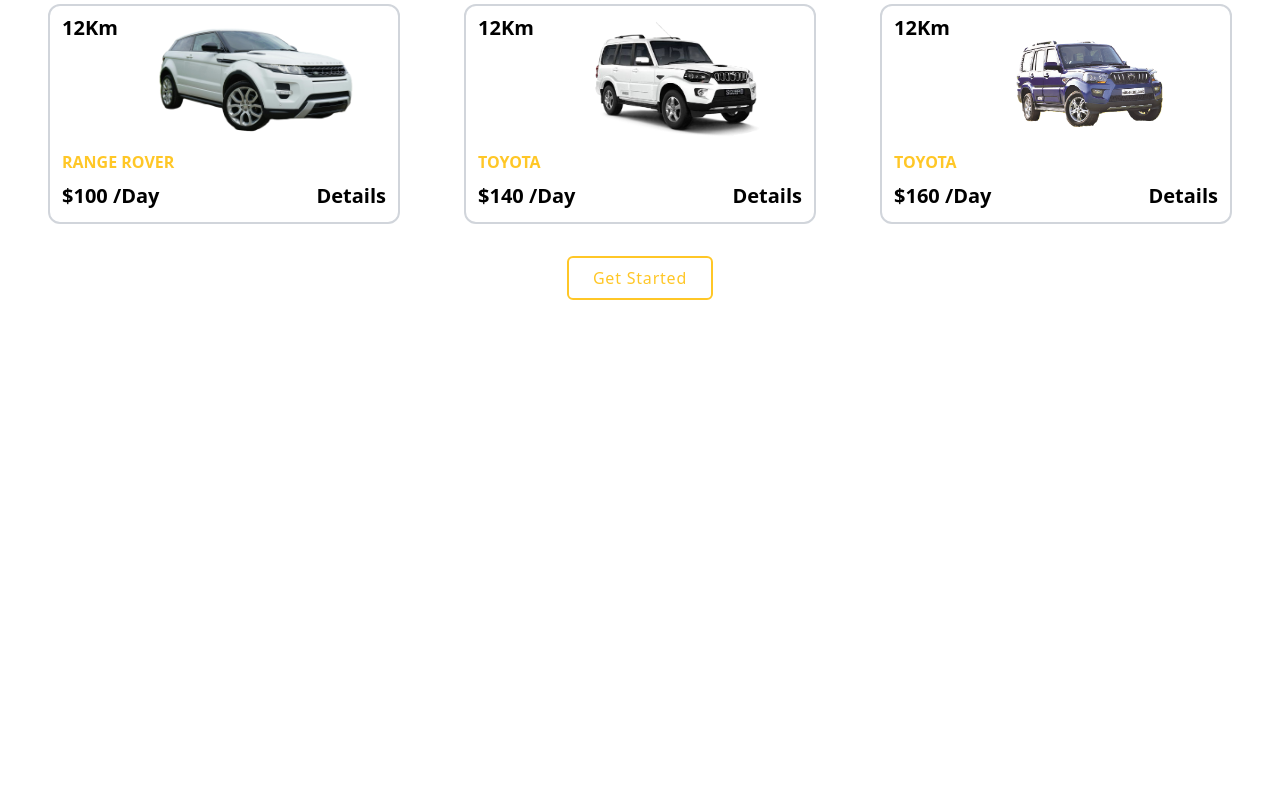
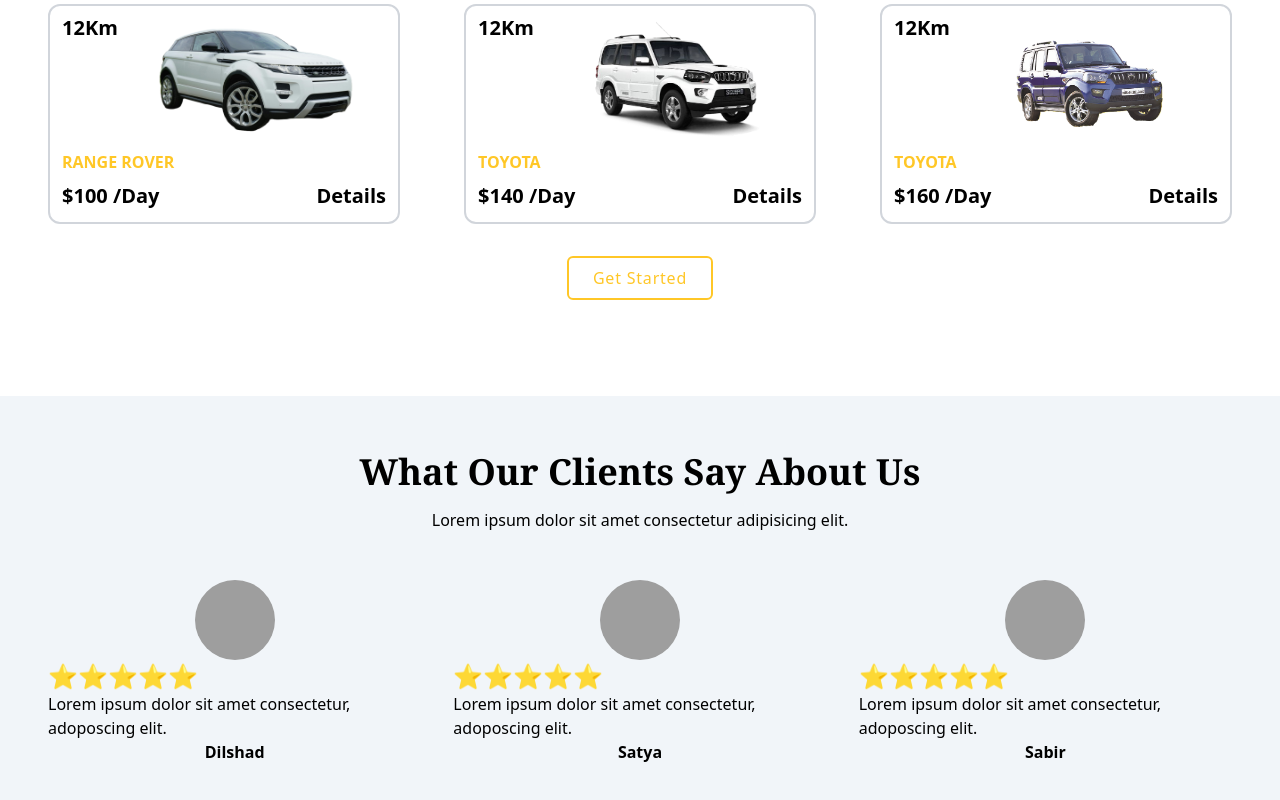
Before and after one commit to veronosmani/car-rental, a React (Vite) app: page / in a window 1280 px wide. Shown: the part 2052-2852 px from the top of the page. Before the commit the page ends 2448 px from the top, so only its background shows below. Built offline with nearby package versions, Linux system fonts and the light colour scheme; grey boxes are pictures that could not be loaded.

Commit message:
modified:   src/App.jsx 	modified:   src/components/Testimonial/Testimonial.jsx

```diff
--- a/src/App.jsx
+++ b/src/App.jsx
@@ -6,6 +6,7 @@ import "aos/dist/aos.css";
 import About from "./components/About/About";
 import Services from "./components/Services/Services";
 import CarList from "./components/CarList/CarList";
+import Testimonial from "./components/Testimonial/Testimonial";
 
 const App = () => {
   const [theme, setTheme] = useState(
@@ -41,6 +42,7 @@ const App = () => {
       <About />
       <Services />
       <CarList />
+      <Testimonial />
     </div>
   );
 };
--- a/src/components/Testimonial/Testimonial.jsx
+++ b/src/components/Testimonial/Testimonial.jsx
@@ -1,7 +1,60 @@
+const testimonialData = [
+  {
+    name: "Dilshad",
+    image: "",
+    description: "Lorem ipsum dolor sit amet consectetur, adoposcing elit.",
+    aosDelay: "0",
+  },
+  {
+    name: "Satya",
+    image: "",
+    description: "Lorem ipsum dolor sit amet consectetur, adoposcing elit.",
+    aosDelay: "300",
+  },
+  {
+    name: "Sabir",
+    image: "",
+    description: "Lorem ipsum dolor sit amet consectetur, adoposcing elit.",
+    aosDelay: "1000",
+  },
+];
+
 const Testimonial = () => {
   return (
-    <div>Testimonial</div>
-  )
-}
+    <div className="dark:bg-black bg-slate-100 dark:text-white py-14 sm:pb-24">
+      <div className="container">
+        <div className="space-y-4 pb-12">
+          <p
+            data-aos="fade-up"
+            className="text-3xl font-semibold text-center sm:text-4xl font-serif"
+          >
+            What Our Clients Say About Us
+          </p>
+          <p data-aos="fade-up" className="text-center sm:px-44">
+            Lorem ipsum dolor sit amet consectetur adipisicing elit.
+          </p>
+        </div>
+        <div className="grid grid-cols-1 sm:grid-cols-2 md:grid-cols-3 gap-8 text-black dark:text-white">
+          {testimonialData.map((data) => {
+            return (
+              <div key={data.name}>
+                <div className="grid place-items-center">
+                  <img
+                    src="https://picsum.photos/id/237/200"
+                    className="h-20 w-20 rounded-full"
+                    alt=""
+                  />
+                </div>
+                <div className="text-2xl">⭐⭐⭐⭐⭐</div>
+                <p>{data.description}</p>
+                <p className="font-semibold text-center">{data.name}</p>
+              </div>
+            );
+          })}
+        </div>
+      </div>
+    </div>
+  );
+};
 
-export default Testimonial
+export default Testimonial;
```
